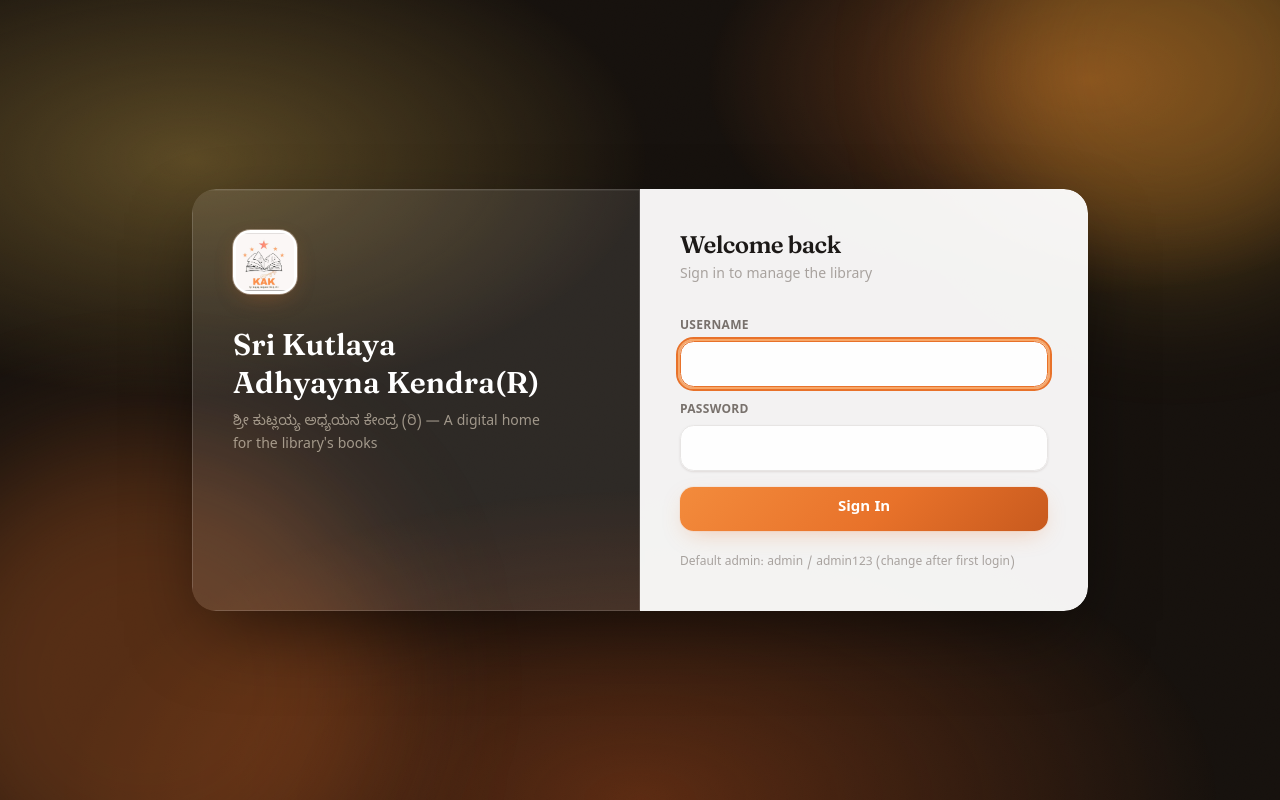
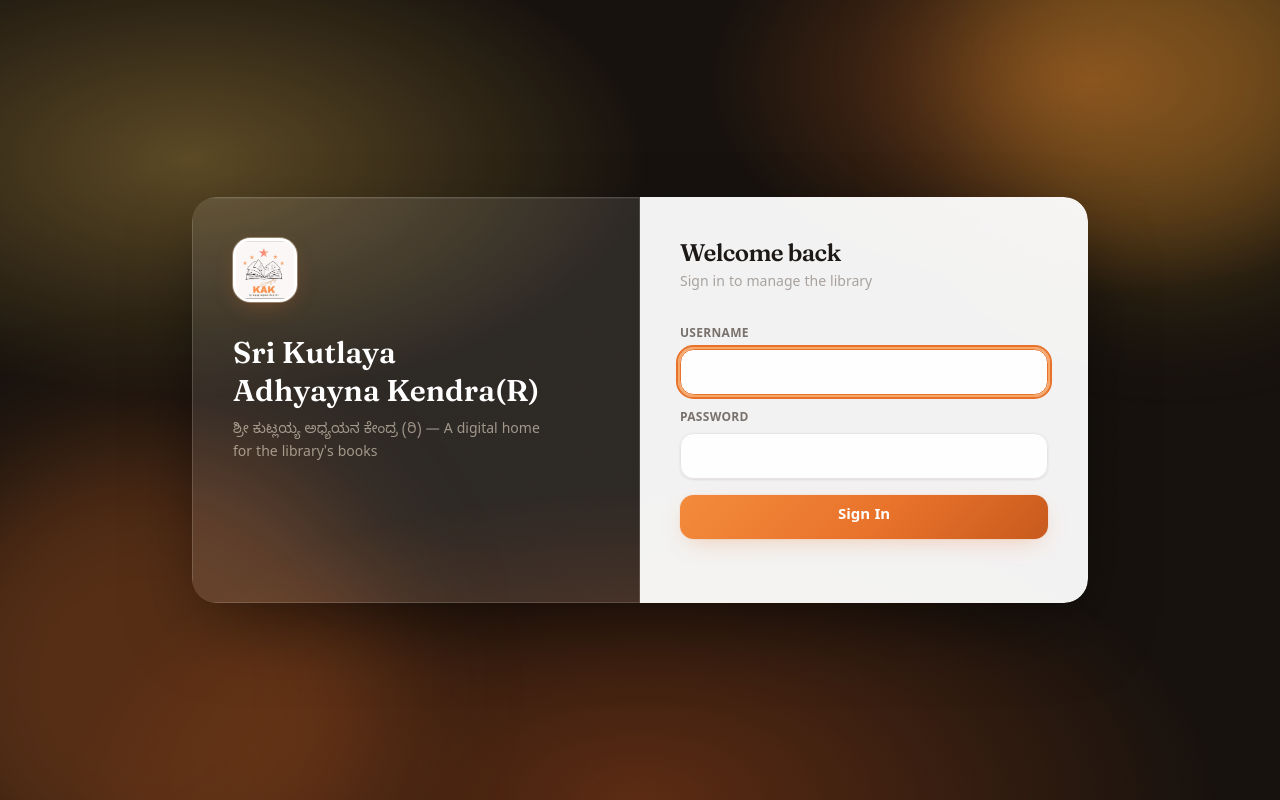
Before and after one commit to SUJANP08/library-management-system, a React (Vite) app in the folder frontend/: page /login in a window 1280 px wide. Built offline with nearby package versions, Linux system fonts and the light colour scheme; no server answers; the HTML template or start-up script is replaced by a standard one.

Commit message:
Update Login.tsx

```diff
--- a/frontend/src/pages/Login.tsx
+++ b/frontend/src/pages/Login.tsx
@@ -95,7 +95,7 @@
           </form>
 
           <p className="text-xs text-stone-400 text-center md:text-left mt-6">
-            Default admin: admin / admin123 (change after first login)
+
           </p>
         </div>
       </div>
```
